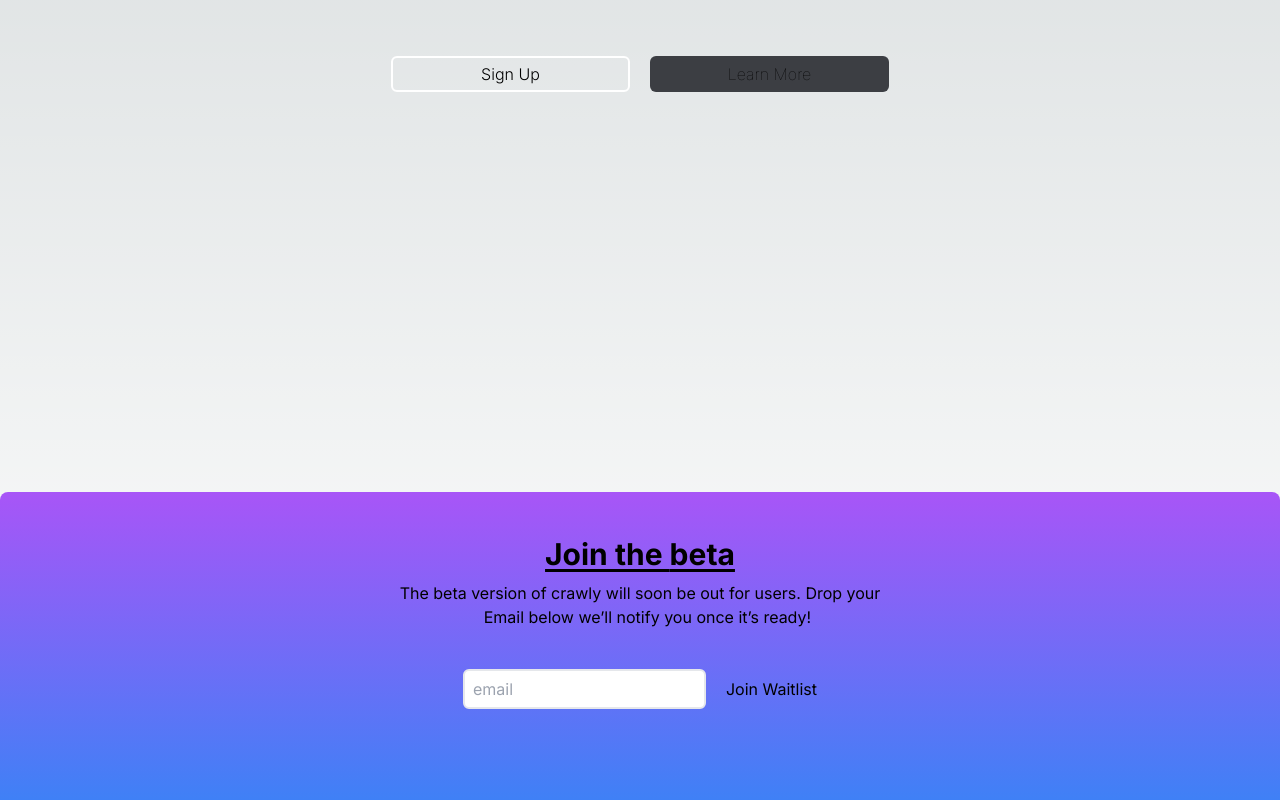
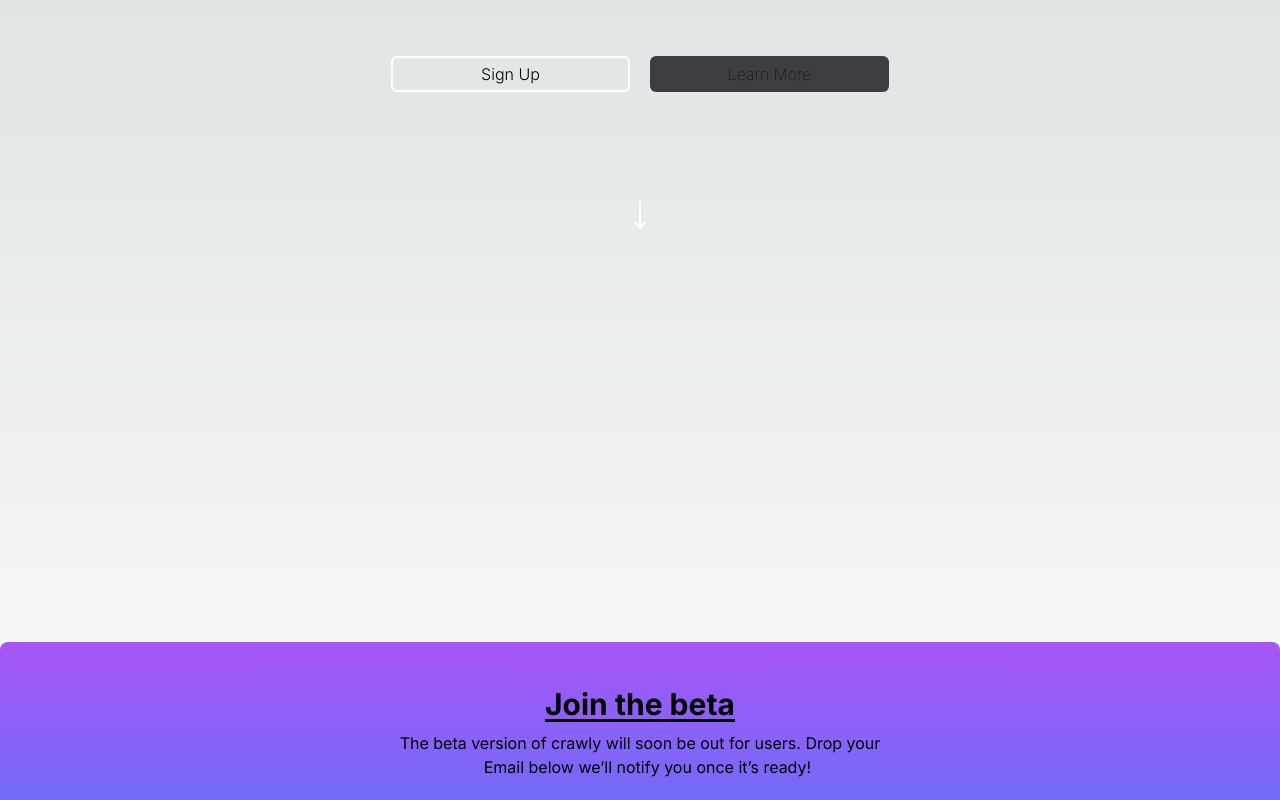
Before and after one commit to sup-Udh/Scraper-io, a Next.js app: page / in a window 1280 px wide. Shown: the part 320-1120 px from the top of the page. Built offline with nearby package versions, Linux system fonts and the light colour scheme.

Commit message:
animations

```diff
--- a/app/page.tsx
+++ b/app/page.tsx
@@ -1,5 +1,5 @@
 import Image from 'next/image'
-
+import arrow from '../public/arrow.png'
 export default function Home() {
   return(
     <div className='master#0'>
@@ -37,6 +37,19 @@ export default function Home() {
       <button className='border-1 bg-[#3C3E43] h-[36px] w-[239px] rounded-md font-thin ml-[1.25rem]'>Learn More</button>
     </div>
 
+
+{/* animation buttons */}
+    <div className='flex justify-center mt-[3.25rem] animate-bounce'>
+    <Image
+    src={arrow}
+    height={30}
+    alt='arrow'
+    className='mt-[4.25rem]'
+    />
+
+
+    </div>
+
     {/* div for the waitlist */}
      <div className=" rounded-lg mt-[400px] w-full h-[20rem] bg-gradient-to-b from-purple-500 to-blue-500">
 
@@ -64,7 +77,7 @@ export default function Home() {
     <div className='flex justify-center '>
       <input placeholder='email' type='email' required className='text-left px-2 h-[40px] w-[243px] mt-[2.5rem] border-2 bg-[#fff] rounded-md  focus:border-sky-500 focus:ring-sky-500   text-black '/>
       {/* add a button parallel to the input area  */}
-      <button className='mt-[2.5rem] ml-[1.25rem]'>Join Waitlist</button>
+      <button className='mt-[2.5rem] ml-[1.25rem] bg-sky-500 rounded-md h-[4opx] w-[100px] text-sm font-medium'>Join Waitlist</button>
     </div>
 
 
```
Also changed, not shown: public/arrow.png (added).
